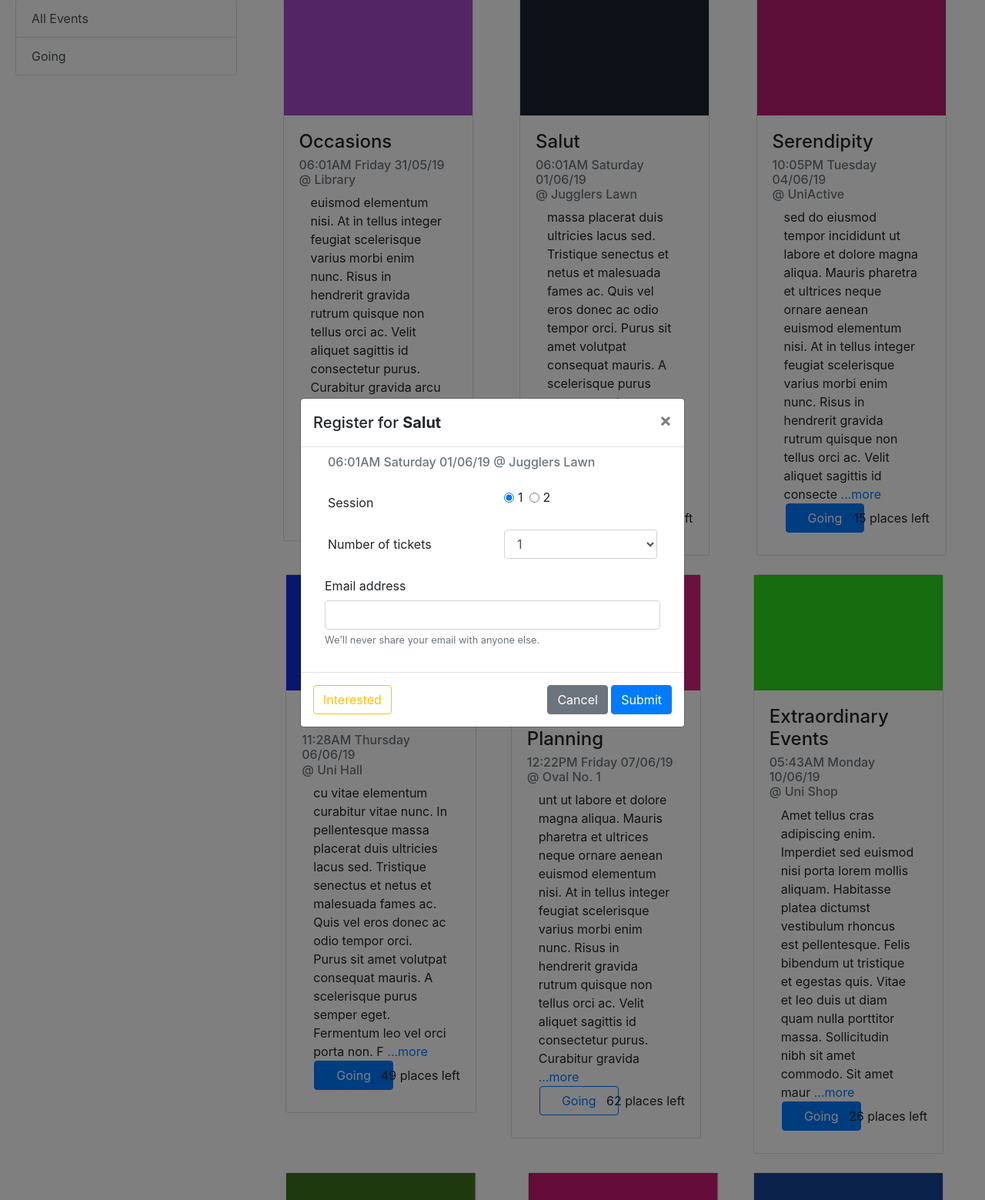
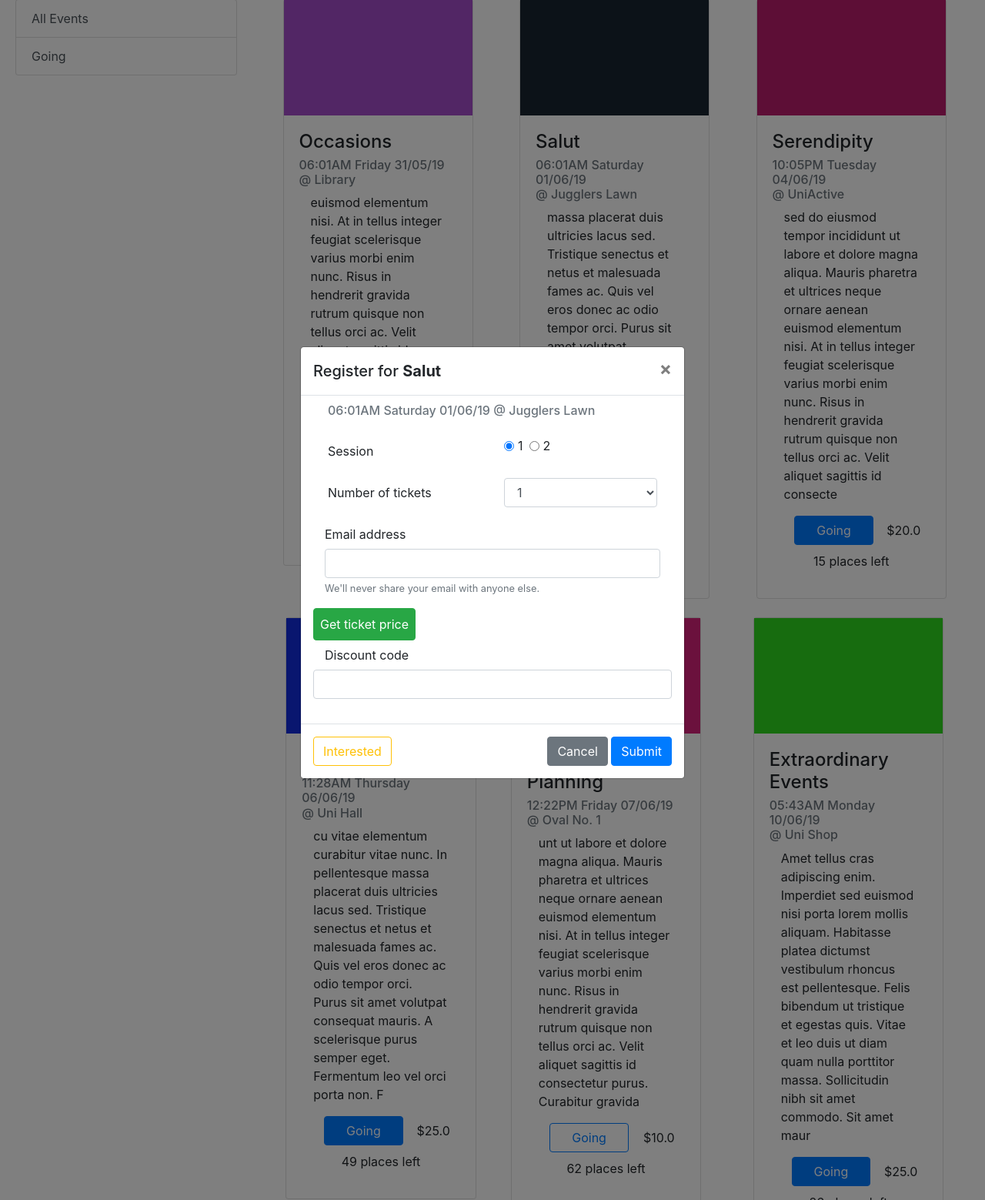
Before and after one commit to harryd16/flask-event-booking-app_service-mesh, a Flask app: page / in a window 1280 px wide, after a click on "Going". Shown: the part 97-1656 px from the top of the page at 77% size. Run offline with Flask 2, Linux system fonts and the light colour scheme; a user stored in the database is signed in; data comes from the database, SQL or seed files in the repository; both versions use the stored data as it was after the commit; some libraries are stand-ins or nearby versions.

Commit message:
Release 1.1

```diff
--- a/app.py
+++ b/app.py
@@ -128,14 +128,14 @@ def new_event():
             description = request.form['description']
             capacity = int(request.form['capacity'])
             sessions = int(request.form['sessions'])
-            price = 0
+            price = 0.0
             try:
-                price = int(request.form['price'])
+                price = float(request.form['price'])
             except:
                 pass
 
             new_event = Event( event_id, title, event_datetime, location,
-                    description, capacity, current_user, sessions )
+                    description, capacity, current_user, sessions, price )
 
             db.session.add(new_event)
             db.session.commit()
--- a/models.py
+++ b/models.py
@@ -61,6 +61,7 @@ class Event(db.Model):
     description = db.Column(db.Text)
     capacity = db.Column(db.Integer)
     sessions = db.Column(db.Integer)
+    price = db.Column(db.Float)
 
     users = db.relationship(
         User,
@@ -104,7 +105,7 @@ class Event(db.Model):
         else:
             return round( (float(days_remaining) / 30) * 100 )
 
-    def __init__(self, id, title, event_datetime, location, description, capacity, user, sessions):
+    def __init__(self, id, title, event_datetime, location, description, capacity, user, sessions, price):
         self.user_creator_id = user.get_id()
         self.title = title
         self.date_created = datetime.datetime.now()
@@ -113,6 +114,7 @@ class Event(db.Model):
         self.description = description
         self.capacity = capacity
         self.sessions = sessions
+        self.price = price
 
         if self.response_going is None:
             self.response_going = 0
--- a/templates/edit_event.html
+++ b/templates/edit_event.html
@@ -47,7 +47,7 @@
             </div>
             <div class="form-group">
                 <label for="txtDiscountPercent">Discount % off</label>
-                <input id="txtDiscountPercent" type="number" min="0" max="100" value="" name="discount_percent" class="form-control bg-light">
+                <input id="txtDiscountPercent" type="number" min="0" max="100" value="" name="discount_percent" class="form-control bg-light" step=".01">
             </div>
         </div>
         <div class="form-group custom-file mb-3">
--- a/templates/event_registration.html
+++ b/templates/event_registration.html
@@ -48,7 +48,22 @@
                         <small id="emailHelp" class="form-text text-muted">We'll never share your email with anyone else.</small>
                     </div>
                 </div>
+
+                <div class="d-flex justify-content-between">
+                    <div>
+                        <button id="calcTotal" onclick="calcTotal()" class="btn btn-success p-2 mr-5">Get ticket price</button>
+                    </div>
+                    <div>
+                        <p id="txtTotal" class="text-center font-weight-bold p-2"></p>
+                    </div>
+                </div>
+
+                <div class=form-group>
+                    <label for="discount" class="col col-form-label">Discount code</label>
+                    <input type="text" class="form-control" id="discount" name="discount">
+                </div>
                 <input type="hidden" name="event_id" value="{{ event.id }}" />
+                <input id="initialCost" type="hidden" name="initialCost" value="{{ event.cost }}" />
             </div>
             <div class="modal-footer d-flex justify-content-between">
                 <a role="button" href="/event/{{ event.id }}/interested" class="btn btn-outline-warning">Interested</a>
--- a/templates/index.html
+++ b/templates/index.html
@@ -3,19 +3,28 @@
 {% block head %}
     {{ super() }}
 {% endblock %}
-{#
 <script type=text/javascript>
-    $(function() {
-        $('a#going-launch').bind('click', function() {
-            $.getJSON('/call_modal',
-                function(data) {
-                    // nothing to do in javascript
-                });
-            return false;
-        });
+    $.ajaxSetup ({
+        cache: false
     });
+    function calcTotal() {
+        var quantity = $("[name='quantity']");
+            //document.getElementById('quantity').value;
+        var initial_cost = $("[name='initialCost']");
+            //document.getElementById('initialCost').value;
+        var cost = quantity * initial_cost;
+
+        var xhttp = new XMLHttpRequest();
+        xhttp.responseText = "Total = $" + cost.toFixed(2);
+        xhttp.onreadystatechange = function() {
+            if (xhttp.readyState == 4 && xhttp.status == 200) {
+                $('#txtTotal').text(xttp.responseText);
+                //document.getElementById("id=txtTotal").innerHTML = xhttp.responseText;
+            }
+        xhttp.open("GET", "ajax_info.txt", true);
+        xhttp.send();
+    }
 </script>
-#}
 {% block content %}
 <div class="col-12">
     <div class="row d-lg-flex justify-content-around align-items-stretch">
@@ -23,7 +32,7 @@
     <div class="col-lg-4 d-lg-flex align-items-stretch">
         <div class="col-12">
         <div class="card mb-4">
-            <a href="/event/{{ event.id }}">
+            {# <a href="/event/{{ event.id }}"> #}
                 <!-- <img class="card-img-top image-fluid" src="/static/images/event_banners/{{ event.id }}.png" alt="Image"> -->
                 <svg width="100%" height="10%">
                     <rect width="100%" height="100%" style="fill:rgb( {{ random.randint(0,255) }},{{ random.randint(0,255) }},{{ random.randint(0,255) }})"/>
@@ -34,18 +43,21 @@
                 <h6 class="card-subtitle mb-2 text-muted">{{ event.get_datetime_string_australian() }}<br>@ {{ event.location }}</h6>
                 <div class="col-12">
                     <p class="card-text">
-                        {{ event.get_short_description() }} <a href="/event/{{ event.id }}">...more</a>
+                    {{ event.get_short_description() }} {# <a href="/event/{{ event.id }}">...more</a> #}
                     </p>
+        {%- if not current_user.is_anonymous and current_user.get_permission() > 2 -%}
+                    <p class="text-nowrap text-center">{{ 'FREE' if event.price == 0.0 else ('$' + event.price|string) }}</p>
                 </div>
-        {%- if not current_user.is_anonymous and current_user.get_permission() > 2 -%}
-                <div class="d-flex justify-content-around align-items-baseline">
+                <div class="d-flex justify-content-around align-items-baseline mt-3">
                     <a href="#" id="going-launch"><button type="button" class="btn btn-outline-primary btn-block {{ 'active' if event in user_events }}" data-toggle="modal" data-target="#eventRegModal-{{ event.id }}">Going</button></a>
                     <a class="btn btn-warning btn-block ml-3 mr-3" href="/event/{{ event.id }}/edit" role="button">Edit</a>
                     <a class="btn btn-outline-danger btn-block" href="/event/{{ event.id }}/delete" role="button">Delete</a>
                 </div>
         {%- else -%}
-                <div class="d-flex justify-content-around align-items-baseline align-self-end">
+                </div>
+                <div class="d-flex justify-content-around align-items-baseline align-self-end mt-3 flex-wrap">
                     <a href="{{ '/login' if current_user.is_anonymous else "#"}}" id="going-launch"><button type="button" class="btn btn-outline-primary btn-block mr-3 ml-3 {{ 'active' if event in user_events }}" data-toggle="modal" data-target="#eventRegModal-{{ event.id }}">Going</button></a>
+                    <p class="text-nowrap ml-2">{{ 'FREE' if event.price == 0.0 else ('$' + event.price|string) }}</p>
                     <p class="text-nowrap">{{ event.tickets_available() }} places left</p>
                 </div>
         {%- endif %}
--- a/test_data.py
+++ b/test_data.py
@@ -17,6 +17,7 @@ NUM_OF_TEST_USERS_EVENT_MANAGER = 3
 NUM_OF_TEST_USERS_ADMINISTRATOR = 3
 
 DISCOUNT_CODES = {'5OFF':5, '10OFF': 10, '30OFF':30, 'FREE':100}
+EVENT_PRICES = [0.0, 0.0, 10, 16, 20, 25, 90, 110]
 
 EVENT_TITLES = ['A Flair to Remember', 'A Series of Fortunate Events', 'Affairs to Remember',
         'All-Season Events', 'All Ways Events', 'Alter-ations',
@@ -165,8 +166,9 @@ def main():
         capacity = random.randint(50,100)
         user = session.query(User).get(random.randint(NUM_OF_TEST_USERS - (NUM_OF_TEST_USERS_EVENT_MANAGER + NUM_OF_TEST_USERS_ADMINISTRATOR), NUM_OF_TEST_USERS))
         sessions = random.randint(0,3)
+        price = random.choice(EVENT_PRICES)
 
-        new_event = Event(id, title, event_datetime, location, description, capacity, user, sessions)
+        new_event = Event(id, title, event_datetime, location, description, capacity, user, sessions, price)
         new_event.set_response_going(response_going)
         new_event.set_response_interested(response_interested)
 
```
Also changed, not shown: data.sqlite.
